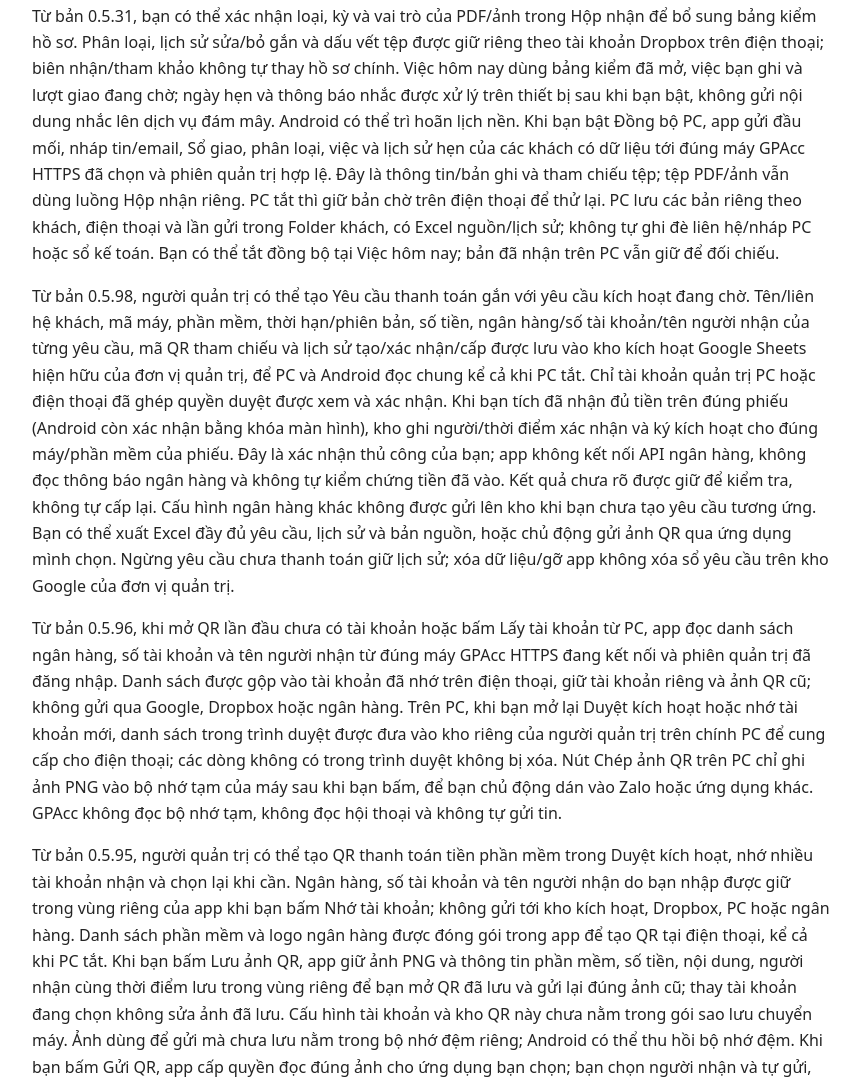
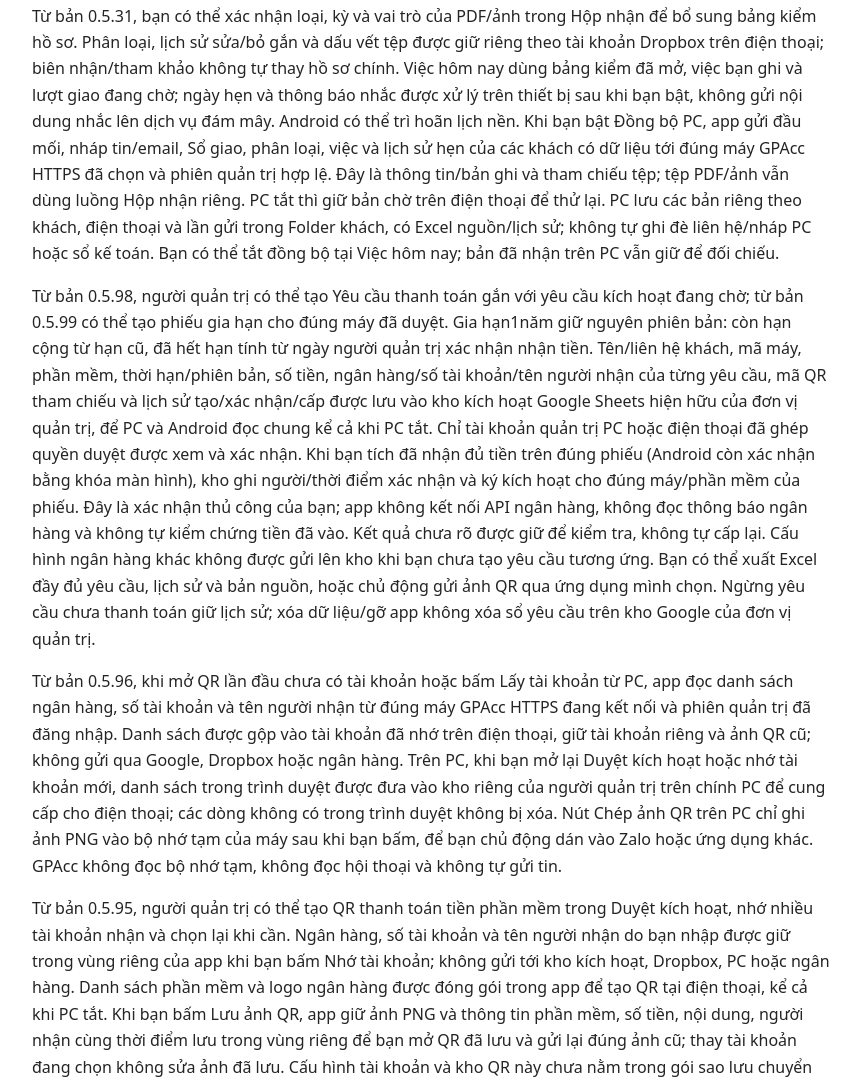
Before and after one commit to quocphuoc88/GPAcc-Mobile-Info, a plain HTML site: page index.html in a window 1280 px wide. Shown: the part 5377-6460 px from the top of the page, without its empty margins (208-1068 px from the left). Drawn offline with Linux system fonts and the light colour scheme.

Commit message:
Clarify renewal of approved machines in GPAcc 0.5.99

```diff
--- a/index.html
+++ b/index.html
@@ -35,7 +35,7 @@
 <p>Chữ đọc được, gợi ý, tiến độ, giới hạn phần đã đọc và dấu vết tệp được lưu riêng theo tài khoản Dropbox trên điện thoại. Bạn phải kiểm và xác nhận trước khi gắn khách/năm; ứng dụng không tự chọn khi có nhiều MST hoặc năm. Tìm nội dung Hộp nhận chỉ tìm các tệp đã được bạn yêu cầu đọc tại đó; việc đọc PDF/ảnh trực tiếp trên Dropbox từ bản 0.5.40 dùng phạm vi và chỉ mục riêng như mô tả ở trên. Bạn có thể lấy Excel để kiểm nguồn và nội dung đã đọc. Rà hồ sơ tất cả khách chỉ đọc danh mục của từng khách trong kỳ đã chọn, lưu bảng kiểm và từng lần thử trên điện thoại; lỗi nguồn, năm chưa có và mục chưa thấy được phân biệt, không tự bật nhắc hạn cho toàn bộ khách.</p>
 <p>Sao lưu điện thoại tạo tệp .gpacc mã hóa bằng mật khẩu bạn nhập trong hộp Android, gồm đầu mối, nháp, Sổ giao, việc/ngày hẹn, phân loại, kết quả đọc chữ, bảng kiểm và các tệp riêng đang được những bản ghi này tham chiếu. Bạn chủ động lưu hoặc chuyển bản sao qua trình Lưu/Chia sẻ của Android; GPAcc không tự tải bản sao lên Dropbox. Bản sao không chứa mật khẩu Dropbox/Easy, phiên PC, khóa Android Keystore hoặc quyền duyệt kích hoạt. Khôi phục cần cùng tài khoản Dropbox và mật khẩu bản sao; dữ liệu đang có không bị ghi đè bằng bản khác và tự đồng bộ PC giữ tắt. Mật khẩu sao lưu không được gửi cho Google, Dropbox hoặc PC và GPAcc không giữ bản để khôi phục mật khẩu. Các bản đã lưu/chia sẻ bên ngoài vùng riêng ứng dụng cần được quản lý tại nơi nhận; mất mật khẩu thì không mở được bản sao.</p>
 <p>Từ bản 0.5.31, bạn có thể xác nhận loại, kỳ và vai trò của PDF/ảnh trong Hộp nhận để bổ sung bảng kiểm hồ sơ. Phân loại, lịch sử sửa/bỏ gắn và dấu vết tệp được giữ riêng theo tài khoản Dropbox trên điện thoại; biên nhận/tham khảo không tự thay hồ sơ chính. Việc hôm nay dùng bảng kiểm đã mở, việc bạn ghi và lượt giao đang chờ; ngày hẹn và thông báo nhắc được xử lý trên thiết bị sau khi bạn bật, không gửi nội dung nhắc lên dịch vụ đám mây. Android có thể trì hoãn lịch nền. Khi bạn bật Đồng bộ PC, app gửi đầu mối, nháp tin/email, Sổ giao, phân loại, việc và lịch sử hẹn của các khách có dữ liệu tới đúng máy GPAcc HTTPS đã chọn và phiên quản trị hợp lệ. Đây là thông tin/bản ghi và tham chiếu tệp; tệp PDF/ảnh vẫn dùng luồng Hộp nhận riêng. PC tắt thì giữ bản chờ trên điện thoại để thử lại. PC lưu các bản riêng theo khách, điện thoại và lần gửi trong Folder khách, có Excel nguồn/lịch sử; không tự ghi đè liên hệ/nháp PC hoặc sổ kế toán. Bạn có thể tắt đồng bộ tại Việc hôm nay; bản đã nhận trên PC vẫn giữ để đối chiếu.</p>
-<p>Từ bản 0.5.98, người quản trị có thể tạo Yêu cầu thanh toán gắn với yêu cầu kích hoạt đang chờ. Tên/liên hệ khách, mã máy, phần mềm, thời hạn/phiên bản, số tiền, ngân hàng/số tài khoản/tên người nhận của từng yêu cầu, mã QR tham chiếu và lịch sử tạo/xác nhận/cấp được lưu vào kho kích hoạt Google Sheets hiện hữu của đơn vị quản trị, để PC và Android đọc chung kể cả khi PC tắt. Chỉ tài khoản quản trị PC hoặc điện thoại đã ghép quyền duyệt được xem và xác nhận. Khi bạn tích đã nhận đủ tiền trên đúng phiếu (Android còn xác nhận bằng khóa màn hình), kho ghi người/thời điểm xác nhận và ký kích hoạt cho đúng máy/phần mềm của phiếu. Đây là xác nhận thủ công của bạn; app không kết nối API ngân hàng, không đọc thông báo ngân hàng và không tự kiểm chứng tiền đã vào. Kết quả chưa rõ được giữ để kiểm tra, không tự cấp lại. Cấu hình ngân hàng khác không được gửi lên kho khi bạn chưa tạo yêu cầu tương ứng. Bạn có thể xuất Excel đầy đủ yêu cầu, lịch sử và bản nguồn, hoặc chủ động gửi ảnh QR qua ứng dụng mình chọn. Ngừng yêu cầu chưa thanh toán giữ lịch sử; xóa dữ liệu/gỡ app không xóa sổ yêu cầu trên kho Google của đơn vị quản trị.</p>
+<p>Từ bản 0.5.98, người quản trị có thể tạo Yêu cầu thanh toán gắn với yêu cầu kích hoạt đang chờ; từ bản 0.5.99 có thể tạo phiếu gia hạn cho đúng máy đã duyệt. Gia hạn1năm giữ nguyên phiên bản: còn hạn cộng từ hạn cũ, đã hết hạn tính từ ngày người quản trị xác nhận nhận tiền. Tên/liên hệ khách, mã máy, phần mềm, thời hạn/phiên bản, số tiền, ngân hàng/số tài khoản/tên người nhận của từng yêu cầu, mã QR tham chiếu và lịch sử tạo/xác nhận/cấp được lưu vào kho kích hoạt Google Sheets hiện hữu của đơn vị quản trị, để PC và Android đọc chung kể cả khi PC tắt. Chỉ tài khoản quản trị PC hoặc điện thoại đã ghép quyền duyệt được xem và xác nhận. Khi bạn tích đã nhận đủ tiền trên đúng phiếu (Android còn xác nhận bằng khóa màn hình), kho ghi người/thời điểm xác nhận và ký kích hoạt cho đúng máy/phần mềm của phiếu. Đây là xác nhận thủ công của bạn; app không kết nối API ngân hàng, không đọc thông báo ngân hàng và không tự kiểm chứng tiền đã vào. Kết quả chưa rõ được giữ để kiểm tra, không tự cấp lại. Cấu hình ngân hàng khác không được gửi lên kho khi bạn chưa tạo yêu cầu tương ứng. Bạn có thể xuất Excel đầy đủ yêu cầu, lịch sử và bản nguồn, hoặc chủ động gửi ảnh QR qua ứng dụng mình chọn. Ngừng yêu cầu chưa thanh toán giữ lịch sử; xóa dữ liệu/gỡ app không xóa sổ yêu cầu trên kho Google của đơn vị quản trị.</p>
 <p>Từ bản 0.5.96, khi mở QR lần đầu chưa có tài khoản hoặc bấm Lấy tài khoản từ PC, app đọc danh sách ngân hàng, số tài khoản và tên người nhận từ đúng máy GPAcc HTTPS đang kết nối và phiên quản trị đã đăng nhập. Danh sách được gộp vào tài khoản đã nhớ trên điện thoại, giữ tài khoản riêng và ảnh QR cũ; không gửi qua Google, Dropbox hoặc ngân hàng. Trên PC, khi bạn mở lại Duyệt kích hoạt hoặc nhớ tài khoản mới, danh sách trong trình duyệt được đưa vào kho riêng của người quản trị trên chính PC để cung cấp cho điện thoại; các dòng không có trong trình duyệt không bị xóa. Nút Chép ảnh QR trên PC chỉ ghi ảnh PNG vào bộ nhớ tạm của máy sau khi bạn bấm, để bạn chủ động dán vào Zalo hoặc ứng dụng khác. GPAcc không đọc bộ nhớ tạm, không đọc hội thoại và không tự gửi tin.</p>
 <p>Từ bản 0.5.95, người quản trị có thể tạo QR thanh toán tiền phần mềm trong Duyệt kích hoạt, nhớ nhiều tài khoản nhận và chọn lại khi cần. Ngân hàng, số tài khoản và tên người nhận do bạn nhập được giữ trong vùng riêng của app khi bạn bấm Nhớ tài khoản; không gửi tới kho kích hoạt, Dropbox, PC hoặc ngân hàng. Danh sách phần mềm và logo ngân hàng được đóng gói trong app để tạo QR tại điện thoại, kể cả khi PC tắt. Khi bạn bấm Lưu ảnh QR, app giữ ảnh PNG và thông tin phần mềm, số tiền, nội dung, người nhận cùng thời điểm lưu trong vùng riêng để bạn mở QR đã lưu và gửi lại đúng ảnh cũ; thay tài khoản đang chọn không sửa ảnh đã lưu. Cấu hình tài khoản và kho QR này chưa nằm trong gói sao lưu chuyển máy. Ảnh dùng để gửi mà chưa lưu nằm trong bộ nhớ đệm riêng; Android có thể thu hồi bộ nhớ đệm. Khi bạn bấm Gửi QR, app cấp quyền đọc đúng ảnh cho ứng dụng bạn chọn; bạn chọn người nhận và tự gửi, bản đã chia sẻ do ứng dụng/nơi nhận quản lý. QR không xác nhận đã nhận tiền và không tự kích hoạt phần mềm. Xóa dữ liệu hoặc gỡ app xóa cấu hình và ảnh riêng trên điện thoại.</p>
 <p>Từ bản 0.5.29, Gửi &amp; nhắc hồ sơ nhớ tên đầu mối/nhóm Zalo và số điện thoại do bạn nhập theo từng khách, cùng nháp tin theo năm/quý, bộ PDF đã chọn và nội dung cần nhắc. Dữ liệu được lưu trong vùng riêng trên điện thoại theo tài khoản Dropbox; không tự đồng bộ danh bạ, không đọc cuộc trò chuyện hoặc đăng nhập Zalo. Chỉ khi bạn bấm Chép tin, nội dung mới được đưa vào bộ nhớ tạm của Android; khi bấm Chia sẻ, tin và PDF được chuyển cho ứng dụng bạn chọn. Bạn chọn cuộc trò chuyện và tự bấm Gửi. Sổ giao giữ bản chụp nội dung tin, đầu mối, kỳ và tệp tại lúc mở chia sẻ để xem lại hoặc xuất Excel; trạng thái đã gửi chỉ do bạn xác nhận, không phải xác nhận nhận/đọc của Zalo.</p>
```
